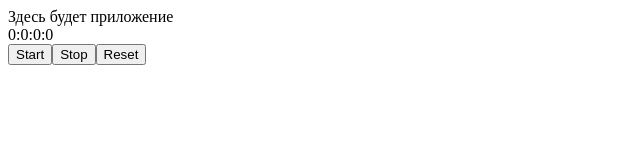
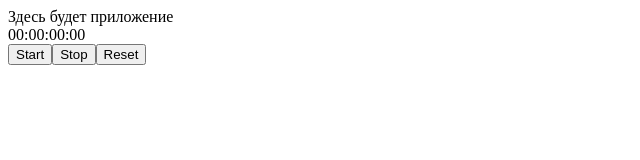
Before and after one commit to YureiRetarded/-stopwatch, a Vue app: page /#/ in a window 1280 px wide. Shown: the top 160 px of the page, without its empty margins (0-640 px from the left). Built offline with nearby package versions, Linux system fonts and the light colour scheme.

Commit message:
Shows more normal

```diff
--- a/src/components/StopWatch.vue
+++ b/src/components/StopWatch.vue
@@ -1,5 +1,15 @@
 <template>
-    <span>{{h}}:{{m}}:{{s}}:{{ms}}</span>
+    <div>
+        <span v-if="d>0">{{d}}:</span>
+        <span v-if="h>10">{{h}}</span>
+        <span v-else>0{{h}}</span>
+        <span v-if="m>10">:{{m}}</span>
+        <span v-else>:0{{m}}</span>
+        <span v-if="s>10">:{{s}}</span>
+        <span v-else>:0{{s}}</span>
+        <span v-if="ms>10">:{{ms}}</span>
+        <span v-else>:0{{ms}}</span>
+    </div>
     <div>
         <button @click="StopWatch('start')">Start</button>
         <button @click="StopWatch('stop')">Stop</button>
@@ -25,23 +35,20 @@ export default {
                 this.ms++
 
                 //ms
-                if(this.ms<=9){
-                    this.ms='0'+this.ms
-                }
-                if(this.ms>99){
+                if(this.ms>=99){
                     this.s++
                     this.ms=0
                 }
 
                 //s
-                if(this.s>60){
+                if(this.s>=60){
                     this.m++
                     this.s=0
                     this.ms=0
                 }
 
                 //m
-                if(this.m>60){
+                if(this.m>=60){
                     this.h++
                     this.m=0
                     this.s=0
@@ -49,7 +56,7 @@ export default {
                 }
 
                 //h
-                if(this.h>24){
+                if(this.h>=24){
                     this.d++
                     this.h=0
                     this.m=0
```
